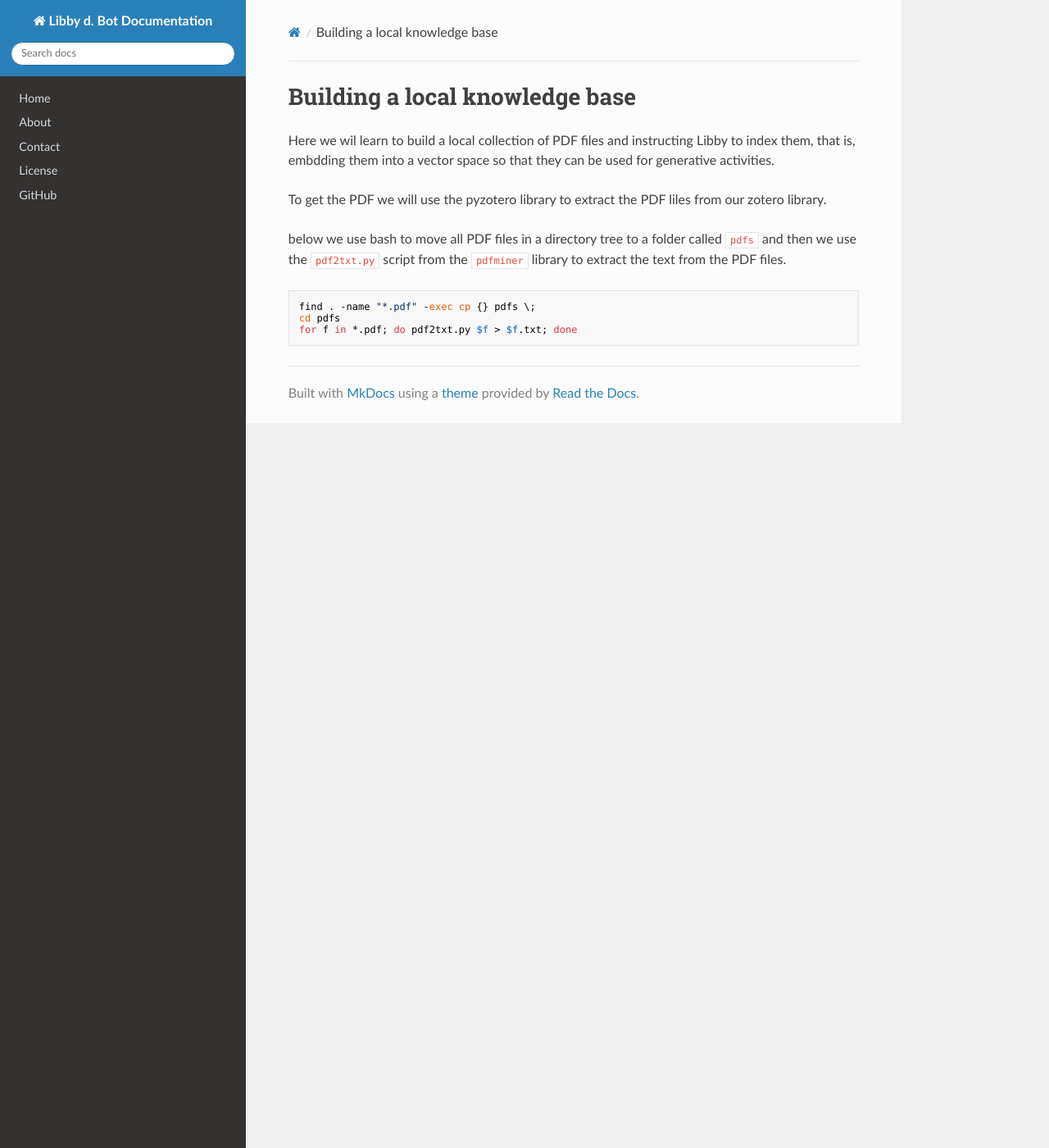
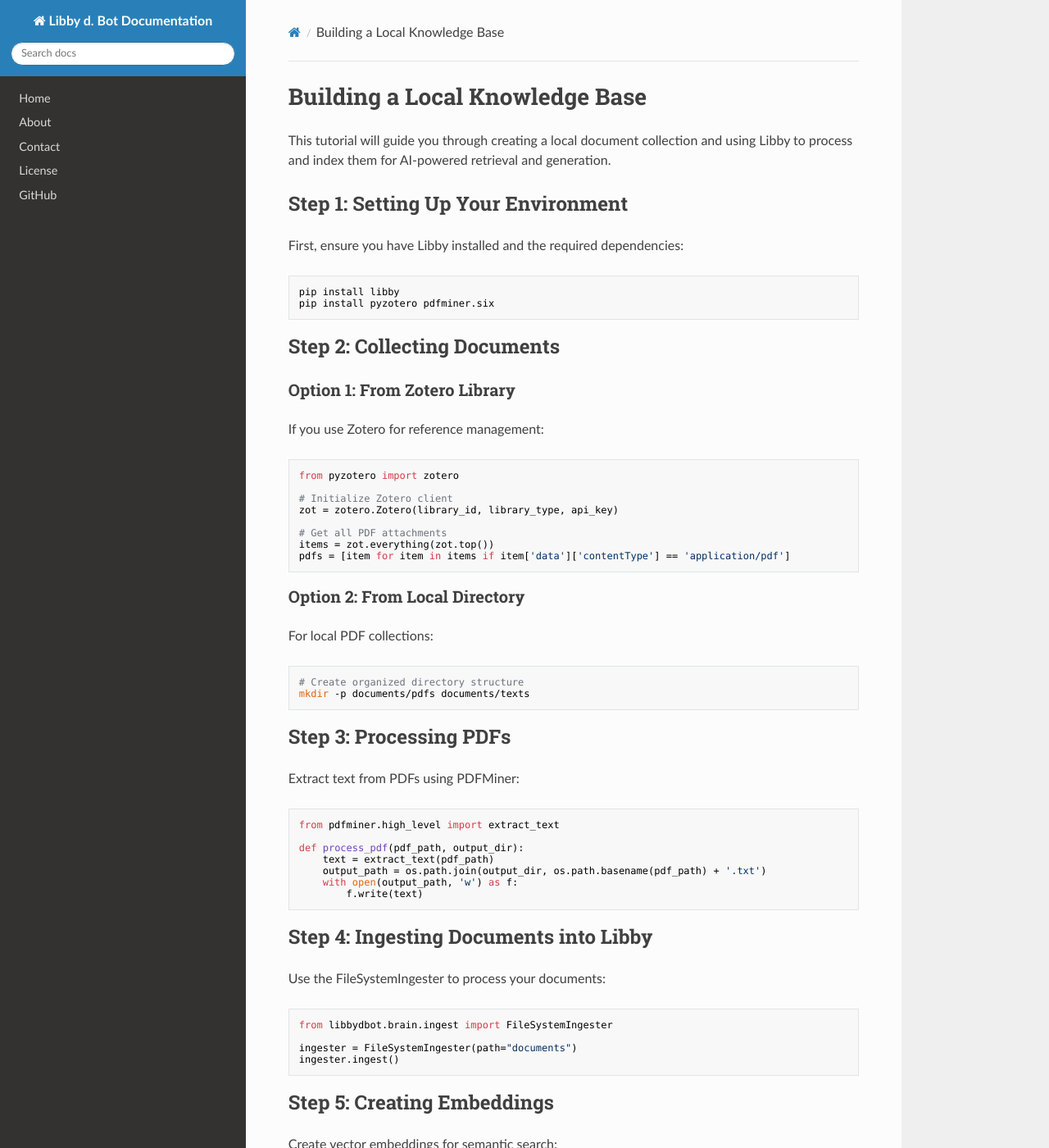
Before and after one commit to Deeplearn-PeD/libby, an MkDocs documentation site: the page built from docs/tutorial.md, in a window 1280 px wide and 1400 px high. Shown: the whole window at 82% size. Built offline with MkDocs 1.6.1, drawn with Linux system fonts in a browser that asks for light colours; nearby versions of some CDN libraries; some of the changed text lies outside the part shown.

Commit message:
docs: update documentation to reflect current API and add tutorial

````diff
--- a/docs/tutorial.md
+++ b/docs/tutorial.md
@@ -1,7 +1,126 @@
-# Building a local knowledge base
-Here we wil learn to build a local collection of PDF files and instructing Libby to index them, that is, embdding them into a vector space so that they can be used for generative activities.
+# Building a Local Knowledge Base
 
-To get the PDF we will use the pyzotero library to extract the PDF liles from our zotero library.
+This tutorial will guide you through creating a local document collection and using Libby to process and index them for AI-powered retrieval and generation.
+
+## Step 1: Setting Up Your Environment
+
+First, ensure you have Libby installed and the required dependencies:
+
+```bash
+pip install libby
+pip install pyzotero pdfminer.six
+```
+
+## Step 2: Collecting Documents
+
+### Option 1: From Zotero Library
+If you use Zotero for reference management:
+
+```python
+from pyzotero import zotero
+
+# Initialize Zotero client
+zot = zotero.Zotero(library_id, library_type, api_key)
+
+# Get all PDF attachments
+items = zot.everything(zot.top())
+pdfs = [item for item in items if item['data']['contentType'] == 'application/pdf']
+```
+
+### Option 2: From Local Directory
+For local PDF collections:
+
+```bash
+# Create organized directory structure
+mkdir -p documents/pdfs documents/texts
+```
+
+## Step 3: Processing PDFs
+
+Extract text from PDFs using PDFMiner:
+
+```python
+from pdfminer.high_level import extract_text
+
+def process_pdf(pdf_path, output_dir):
+    text = extract_text(pdf_path)
+    output_path = os.path.join(output_dir, os.path.basename(pdf_path) + '.txt')
+    with open(output_path, 'w') as f:
+        f.write(text)
+```
+
+## Step 4: Ingesting Documents into Libby
+
+Use the FileSystemIngester to process your documents:
+
+```python
+from libbydbot.brain.ingest import FileSystemIngester
+
+ingester = FileSystemIngester(path="documents")
+ingester.ingest()
+```
+
+## Step 5: Creating Embeddings
+
+Create vector embeddings for semantic search:
+
+```python
+from libbydbot.brain.embed import DocEmbedder
+
+embedder = DocEmbedder(col_name="my_knowledge_base")
+for doc in documents:
+    embedder.embed_text(
+        doctext=doc['text'],
+        docname=doc['name'],
+        page_number=doc['page']
+    )
+```
+
+## Step 6: Querying Your Knowledge Base
+
+Now you can query your documents:
+
+```python
+results = embedder.retrieve_docs(
+    query="What are the key findings?",
+    num_docs=3
+)
+
+for result in results:
+    print(f"Document: {result['docname']}")
+    print(f"Relevance: {result['score']}")
+    print(f"Content: {result['content'][:200]}...")
+```
+
+## Advanced Usage
+
+### Using the AI Agent
+You can combine document retrieval with AI generation:
+
+```python
+from libbydbot import LibbyDBot
+
+libby = LibbyDBot()
+context = "\n".join([r['content'] for r in results])
+response = libby.ask(f"Based on these documents: {context}\nWhat are the main conclusions?")
+print(response)
+```
+
+### Managing Memory
+Libby maintains conversation history:
+
+```python
+from libbydbot.brain.memory import History
+
+history = History()
+history.add_message("user", "What is the capital of France?")
+history.add_message("assistant", "The capital of France is Paris.")
+```
+
+## Next Steps
+- Explore different AI models
+- Set up PostgreSQL for production use
+- Create custom document processing pipelines
 
 
 
````
